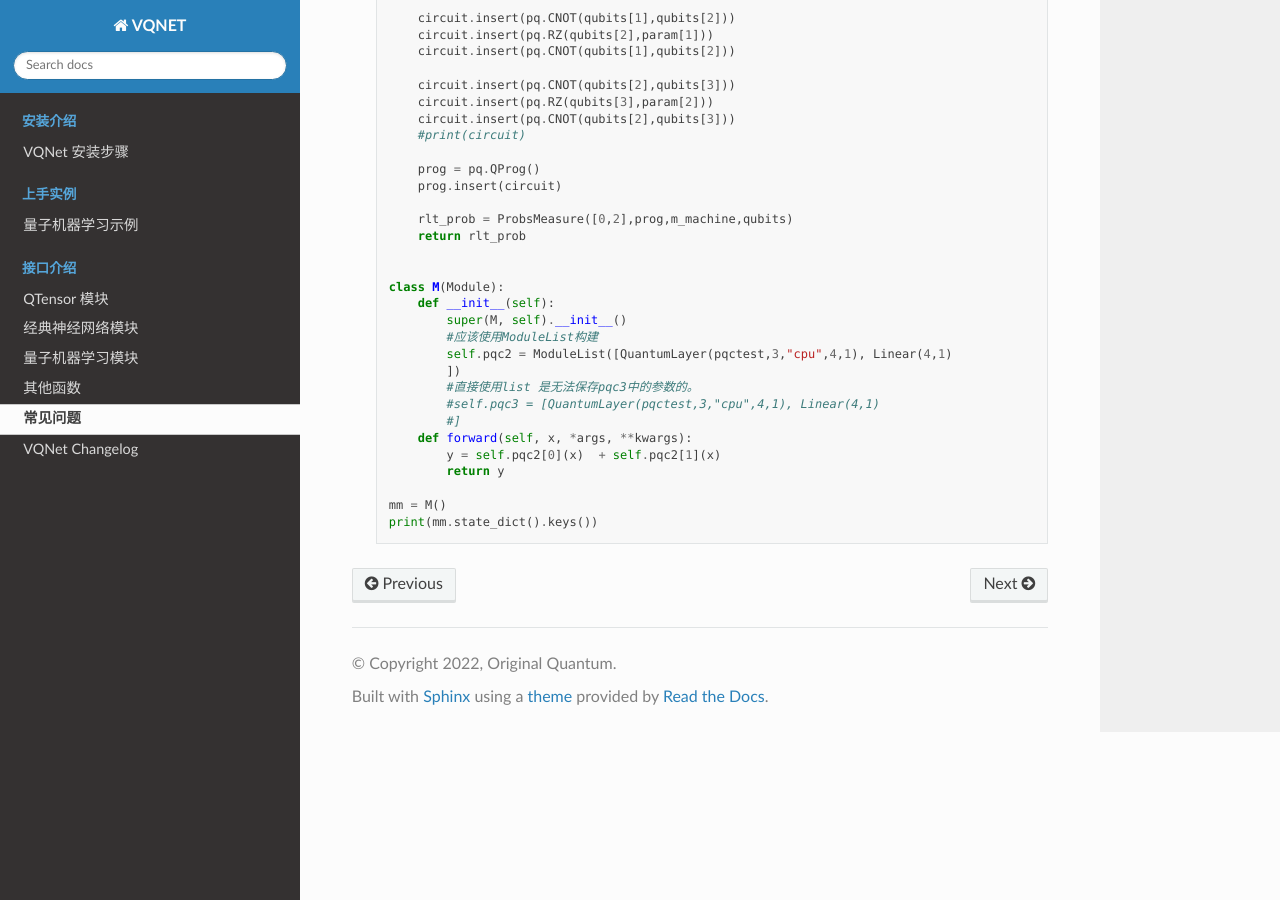
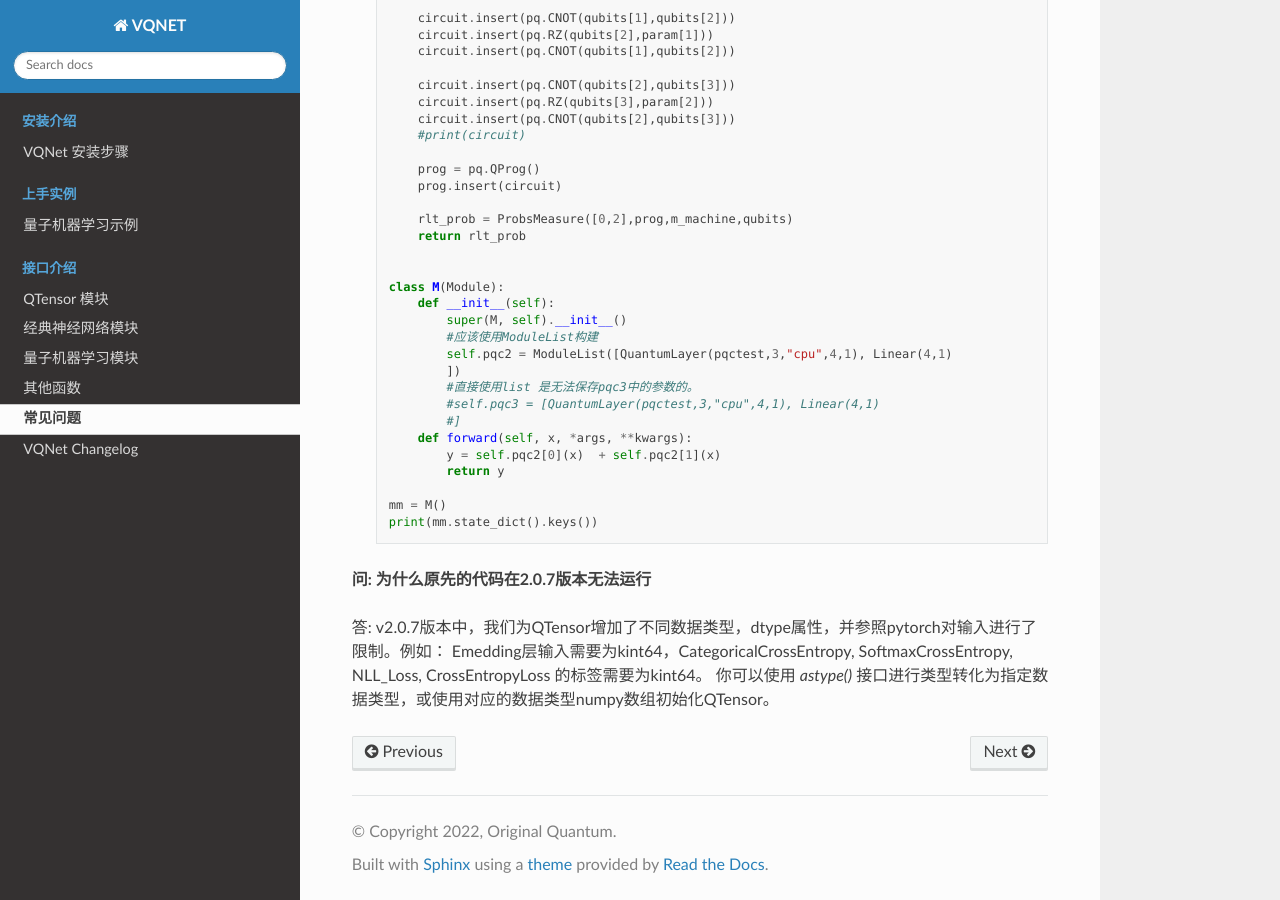
Before and after one commit to OriginQ/VQNET2.0-tutorial, a Sphinx documentation site: the page built from source/rst/FAQ.rst, in a window 1280 px wide and 900 px high, scrolled down 1764 px. Built offline with Sphinx 7.4.7 and the Read the Docs theme 2.0.0, drawn with Linux system fonts in a browser that asks for light colours.

Commit message:
[ref] add some doc in faq

```diff
--- a/source/rst/FAQ.rst
+++ b/source/rst/FAQ.rst
@@ -91,3 +91,8 @@ VQNet提供的 ``QuantumLayer`` 以及 ``QuantumLayerV2`` 类已经封装了量
 
         mm = M()
         print(mm.state_dict().keys())
+
+**问: 为什么原先的代码在2.0.7版本无法运行**
+
+答: v2.0.7版本中，我们为QTensor增加了不同数据类型，dtype属性，并参照pytorch对输入进行了限制。例如： Emedding层输入需要为kint64，CategoricalCrossEntropy, SoftmaxCrossEntropy, NLL_Loss, CrossEntropyLoss 的标签需要为kint64。
+你可以使用 `astype()` 接口进行类型转化为指定数据类型，或使用对应的数据类型numpy数组初始化QTensor。
```
